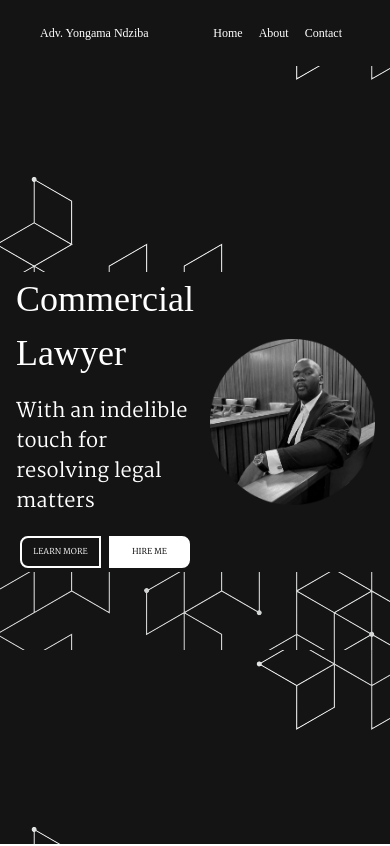
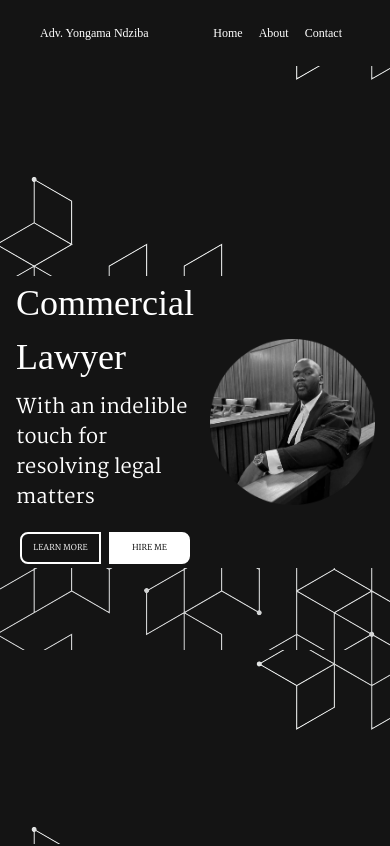
Before and after one commit to peterkamlongera/adv-yongama-ndziba, a website: page index.html in a window 390 px wide. Shown: the top 846 px of the page. Drawn offline with nearby package versions, Linux system fonts and the light colour scheme; a web font is replaced by a local one.

Commit message:
Finished, pending client edits

```diff
--- a/index.html
+++ b/index.html
@@ -11,7 +11,7 @@
         <link href="https://fonts.googleapis.com/css2?family=Petrona&family=Martel&display=swap" rel="stylesheet">
         <link rel="stylesheet" href="https://unpkg.com/aos@next/dist/aos.css" />
     </head>
-<body class="">
+<body class="bg-black">
     <nav class="flex flex-row justify-between items-center bg-black fixed z-10 w-full p-6 mx-auto" data-aos="fade-down" data-aos-delay="1000">
         <div class="font-display text-white text-xs sm:text-xs md:text-sm lg:text-md xl:text-lg 2xl:text-xl">
            <a href="./index.html" class="cursor-pointer mx-4">Adv. Yongama Ndziba</a>
@@ -33,7 +33,7 @@
                 <h1 class="text-white text-left font-display text-4xl sm:text-4xl md:text-5xl lg:text-6xl xl:text-7xl 2xl:text-8xl" data-aos="fade-up" data-aos-delay="1000">
                 Commercial Lawyer
                 </h1>
-                <p class="mt-4 text-xl sm:text-xl md:text-2xl lg:text-3xl xl:text-4xl 2xl:text-5xl text-left font-body text-white mt-4 mt-4" data-aos="fade-right" data-aos-delay="1000">
+                <p class="mt-2 text-xl sm:text-xl md:text-2xl lg:text-3xl xl:text-4xl 2xl:text-5xl text-left font-body text-white mt-4 mt-4" data-aos="fade-right" data-aos-delay="1000">
                 With an indelible touch for resolving legal matters
                 </p>
                 <div class="mt-4 text-left flex flex-row w-full">
@@ -48,7 +48,7 @@
         </div>
     </section>
     <!-- Work Section -->
-    <section class="mt-4 mx-auto px-2 flex flex-col justify-center items-center mb-4 min-h-screen" id="about">
+    <section class="mt-4 mx-auto px-2 flex flex-col justify-center items-center mb-4 min-h-screen bg-white" id="about">
         <h2 class="font-display text-4xl sm:text-4xl md:text-5xl lg:text-6xl xl:text-7xl 2xl:text-8xl text-left w-full font-bold px-6" data-aos="fade-down" data-aos-easing="linear" data-aos-duration="250">about</h2>
         <div class="flex flex-col mx-auto px-6">
             <h3 class="font-display font-bold mt-2 text-xl sm:text-xl md:text-2xl lg:text-3xl xl:text-4xl 2xl:text-5xl" data-aos="fade-right" data-aos-easing="linear" data-aos-duration="250">Achievements</h3>
```
